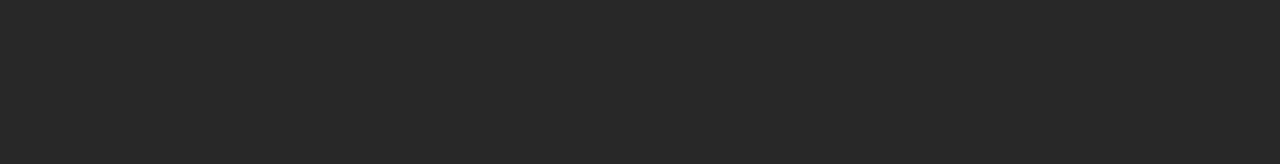
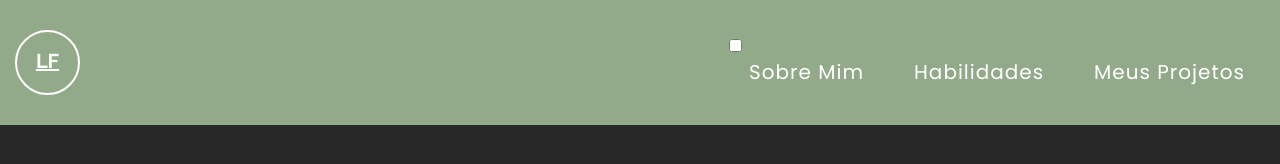
Before and after one commit to luiz-ferreira-bot/meu-portifolio2, a plain HTML site: page index.html in a window 1280 px wide. Drawn offline with nearby package versions, Linux system fonts and the light colour scheme.

Commit message:
menu hamburguer

```diff
--- a/css/globais.css
+++ b/css/globais.css
@@ -17,8 +17,19 @@ body {
 
 }
 
-img {
-    width: 30%;
-    border-radius: 50%;
-    background-color: aqua;
+a{
+    text-decoration: none;
+    color: white;
 }
+
+.row{
+    display: flex;
+}
+
+.justfy-content-between{
+    justify-content: space-between;
+}
+
+.alinhar-itens-no-centro{
+    align-items: center;
+}
--- /dev/null
+++ b/css/header.css
@@ -0,0 +1,74 @@
+
+
+.header{
+    background-color: rgb(147, 170, 138);
+    padding: 30px 15px;
+}
+
+.header .logo{
+    font-family: var(--font-secundaria);
+    /* font-size: var(--font-extra-grande); */
+    border: 2px solid var(--cor-branca);
+    border-radius: 50px;
+    width: 65px;
+    height: 65px;
+    line-height: 58px;
+    text-align: center;
+    text-decoration: underline;
+    transform: 0.2s;
+}
+
+.header a:hover .logo{
+    color: var(--cor-primaria);
+    border: 2px solid var(--cor-primaria);
+}
+
+.header nav ul{
+    display: flex;
+    gap: 10px;
+}
+
+.header nav li a{
+    text-transform: capitalize;
+    font-size: 2rem;
+    font-weight: 500;
+    padding: 10px 20px;
+    transition: 0.2s;
+    border-radius: 50px;
+    letter-spacing: 1px;
+    user-select: none; /* propridade para que o usuario nao selecione o texto  */
+
+}
+
+.header nav ul li a:hover{
+    background-color: var(--cor-primaria);
+}
+
+.header .menu{
+    display: none;
+    width: 60px;
+    height: 60px;
+    background-color: yellow;
+    align-self: flex-end;
+}
+
+.header nav label{
+    display: flex;
+    flex-direction: column;
+    cursor: pointer;
+}
+
+.header .hamburguer{
+    position: relative;
+    display: block;
+    width: 30px;
+    height: 2px;
+    top: 29px;
+    left: 15px;
+    transition: 0.5s ease-in-out;
+
+}
+
+li{
+    list-style: none;
+}
--- a/css/variaveis.css
+++ b/css/variaveis.css
@@ -8,8 +8,8 @@
 }
 
 :root {
-    --font-primaria: 'Poppins', sans serif;
-    --font-secundaria: 'Raleway', sans serif;
+    --font-primaria: 'Poppins', sans-serif;
+    --font-secundaria: 'Raleway', sans-serif;
     --font-gigante: 4.5rem;
     --font-estra-grande: 3rem;
     --font-grande: 2.4rem;
--- a/index.html
+++ b/index.html
@@ -1,5 +1,6 @@
 <!DOCTYPE html>
 <html lang="en">
+
 <head>
     <meta charset="UTF-8">
     <meta name="viewport" content="width=device-width, initial-scale=1.0">
@@ -7,18 +8,43 @@
 
     <link rel="stylesheet" href="css/font-awesome.css">
     <link rel="stylesheet" href="css/reset.css">
+    <link rel="stylesheet" href="css/header.css">
 
     <link rel="stylesheet" href="css/variaveis.css">
 
-<!-- Global -->
- <link rel="stylesheet" href="css/globais.css">
+    <!-- Global -->
+    <link rel="stylesheet" href="css/globais.css">
 
- <link rel="stylesheet" href="https://cdn.jsdelivr.net/gh/devicons/devicon@v2.14.0/devicon.min.css">
+    <link rel="stylesheet" href="https://cdn.jsdelivr.net/gh/devicons/devicon@v2.14.0/devicon.min.css">
 </head>
+
 <body>
 
     <header class="header">
+        <div class="container">
+            <div class="row justfy-content-between alinhar-itens-no-centro">
+                <a href="#">
+                    <h1 class="logo">LF</h1>
+                </a>
 
+                <nav>
+                    <input id="menu-hamburguer" type="checkbox" />
+
+                    <label for="menu-hamburguer">
+                        <div class="menu">
+                            <span class="hamburguer"></span>
+                        </div>
+                    </label>
+
+                    <ul>
+                        <li><a href="#sobre-mim">Sobre mim</a></li>
+                        <li><a href="#habilidades">Habilidades</a></li>
+                        <li><a href="#Projetos">Meus projetos</a></li>
+
+                    </ul>
+                </nav>
+            </div>
+        </div>
     </header>
 
     <section class="home"></section>
@@ -31,4 +57,5 @@
 
     <footer class="footer"></footer>
 </body>
+
 </html>
```
